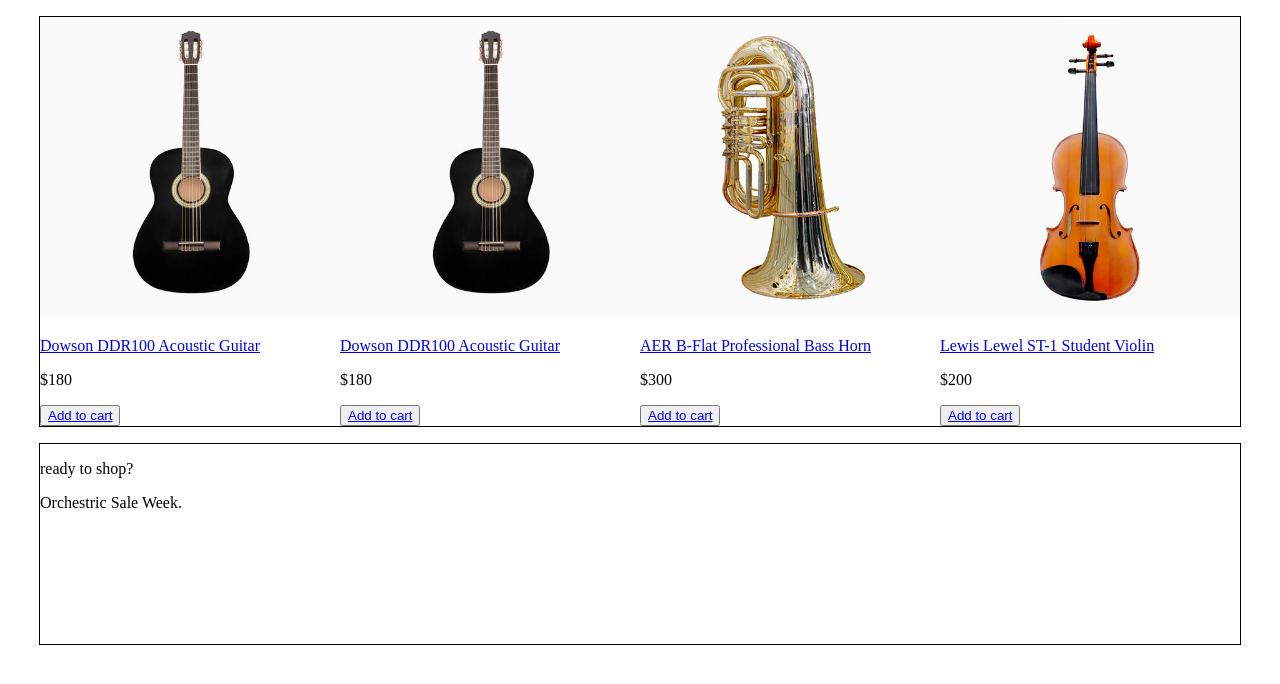
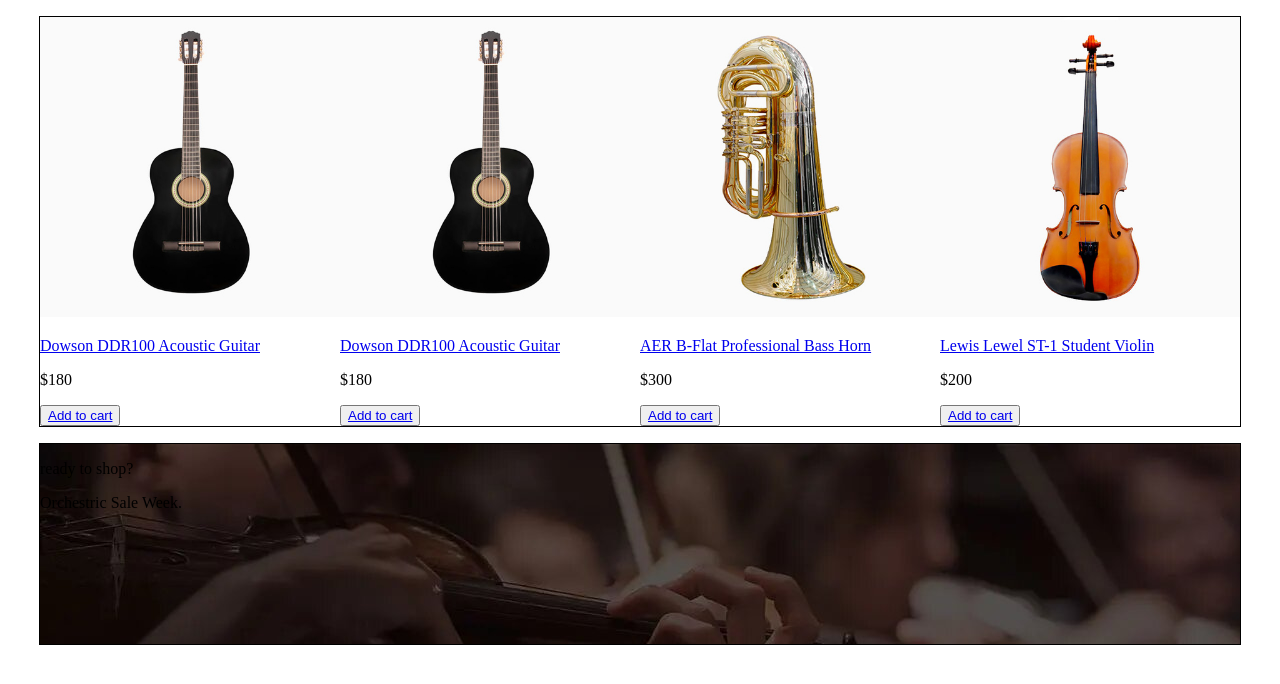
Before and after one commit to dima-diachkov/on-sale, a plain HTML site: page index.html in a window 1280 px wide. Drawn offline with Linux system fonts and the light colour scheme; the site is published under a folder, as on GitHub Pages, so addresses that start at the root find nothing.

Commit message:
Update index.css

```diff
--- a/css/index.css
+++ b/css/index.css
@@ -9,7 +9,7 @@
     min-height: 100px;
     margin: auto;
     border: black 1px solid;
-    background-image: url('img/on-sale-banner.jpg');
+    background-image: url(../img/on-sale-banner.jpg);
 }
 
 .on-sale-product img {
@@ -29,7 +29,7 @@
         min-height: 200px;
         margin: auto;
         border: black 1px solid;
-        background-image: url("img/on-sale-banner.jpg");
+        background-image: url(../img/on-sale-banner.jpg);
     }
 }
 
@@ -46,6 +46,6 @@
         min-height: 200px;
         margin: auto;
         border: black 1px solid;
-        background-image: url(/img/on-sale-banner.jpg);
+        background-image: url(../img/on-sale-banner.jpg);
     }
 }
```
